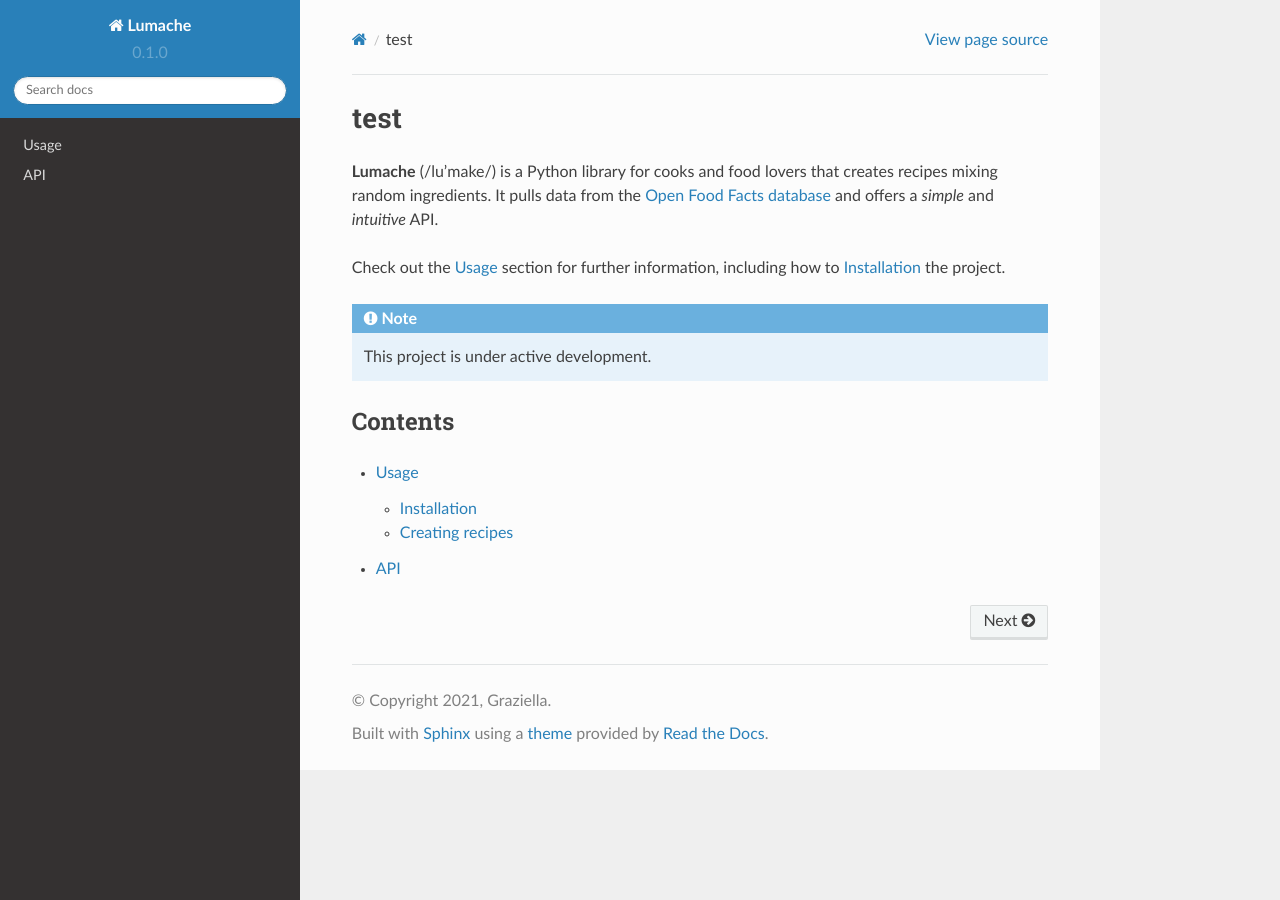
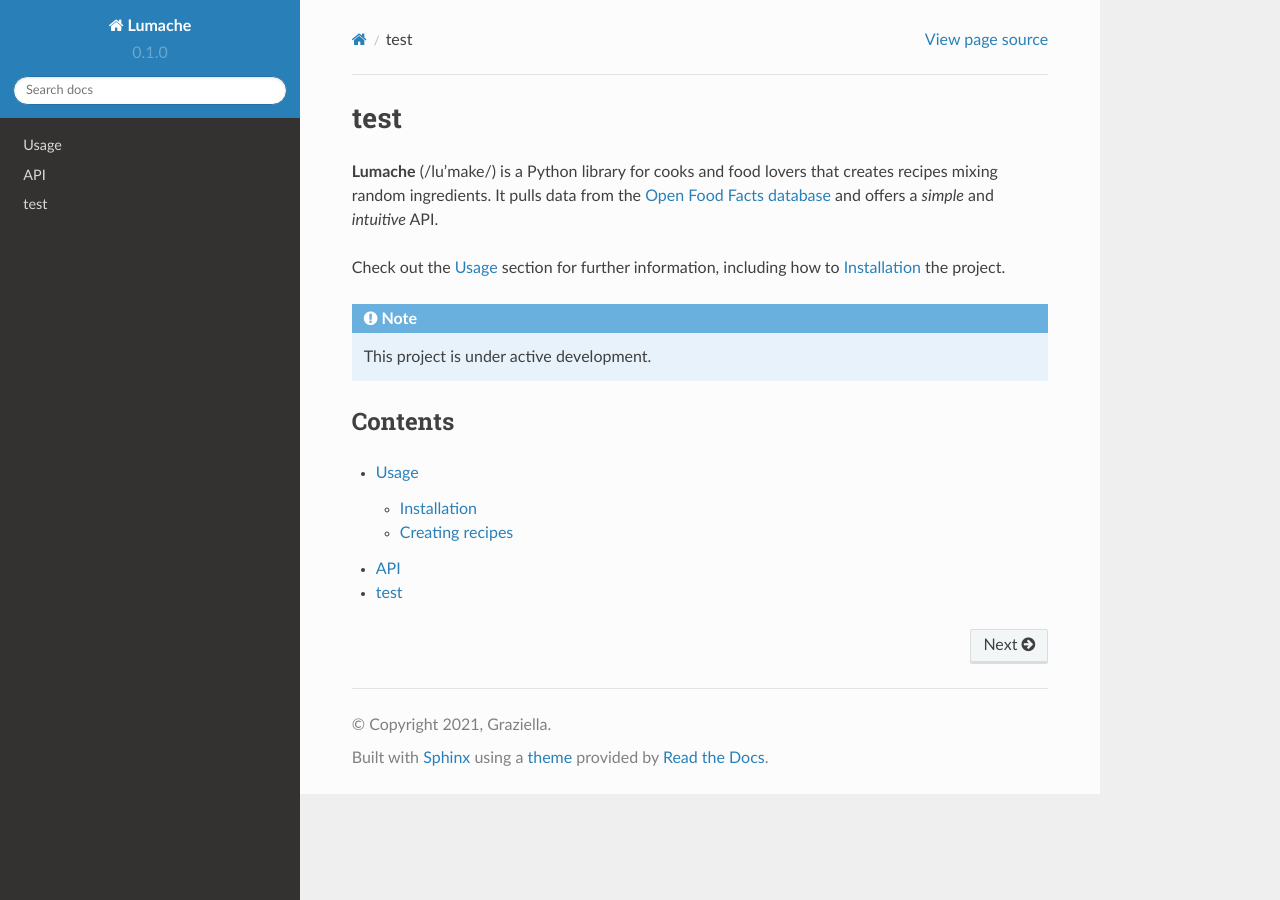
Before and after one commit to Daviddht/readthedocs, a Sphinx documentation site: the page built from docs/source/index.rst, in a window 1280 px wide. Built offline with Sphinx 7.4.7 and the Read the Docs theme 2.0.0, drawn with Linux system fonts in a browser that asks for light colours.

Commit message:
new page test

```diff
--- a/docs/source/index.rst
+++ b/docs/source/index.rst
@@ -20,3 +20,4 @@ Contents
 
    usage
    api
+   test
--- /dev/null
+++ b/docs/source/test.rst
@@ -0,0 +1,4 @@
+test
+=====
+
+test 15001131931f
```
